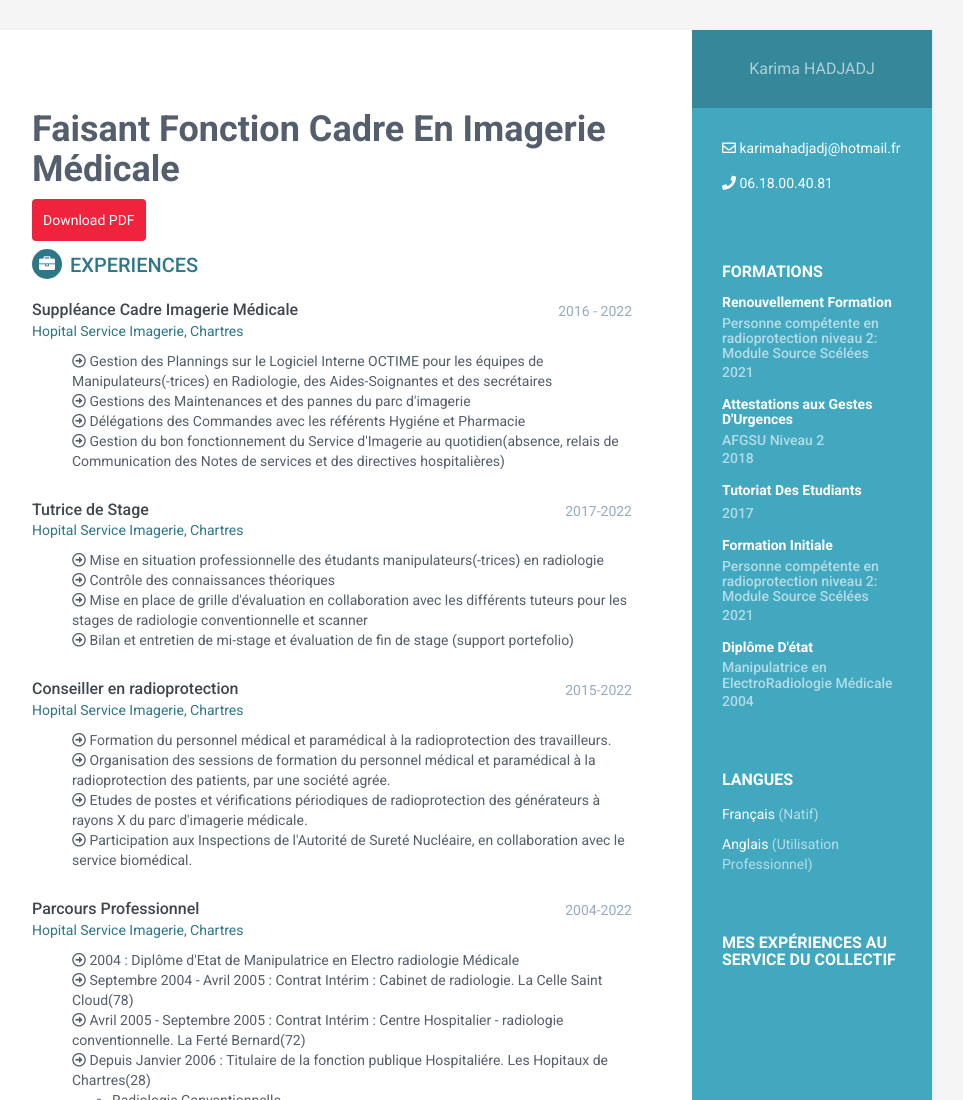
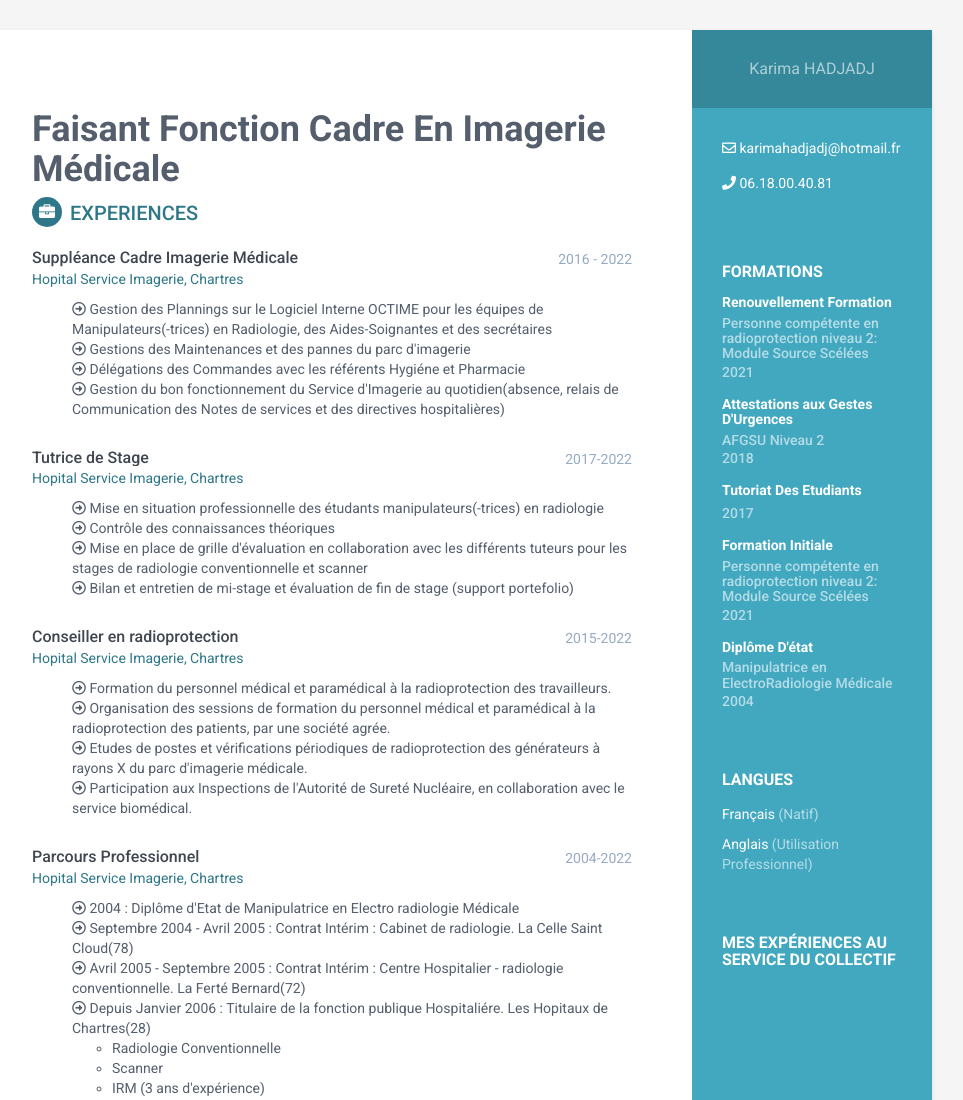
Before and after one commit to ctoxy/ced-cv, a plain HTML site: page index.html in a window 1280 px wide. Shown: the top 1100 px of the page, without its empty margins (188-1151 px from the left). Drawn offline with nearby package versions, Linux system fonts and the light colour scheme.

Commit message:
retirer btn download

```diff
--- a/index.html
+++ b/index.html
@@ -119,7 +119,7 @@
 
         <div class="main-wrapper">
             <h1 class="name animated rotateInUpRight">Faisant Fonction Cadre En Imagerie Médicale</h1>
-            <a href="./resume.pdf" download class="btn download">Download PDF</a>
+
 
 
 
```
